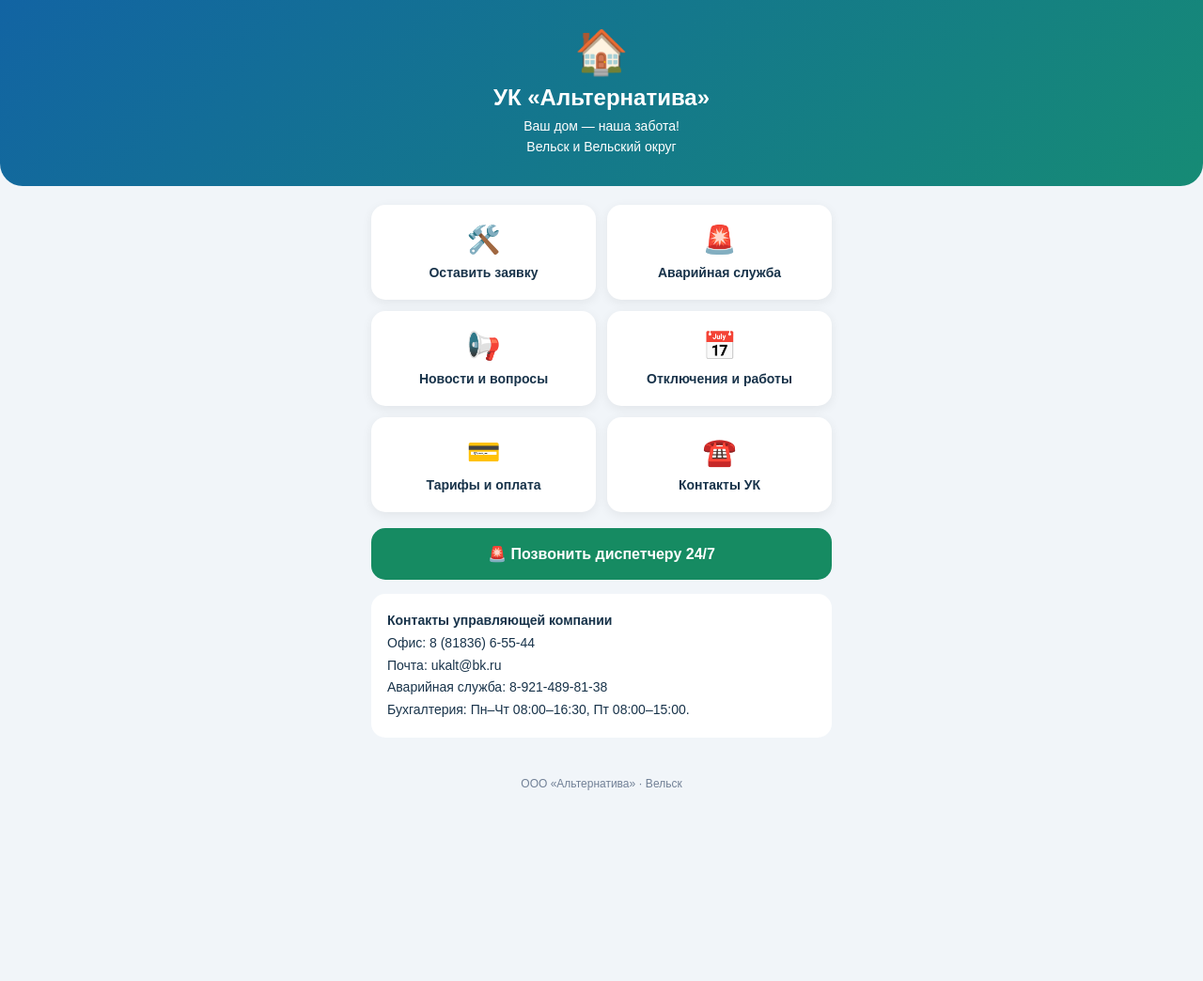
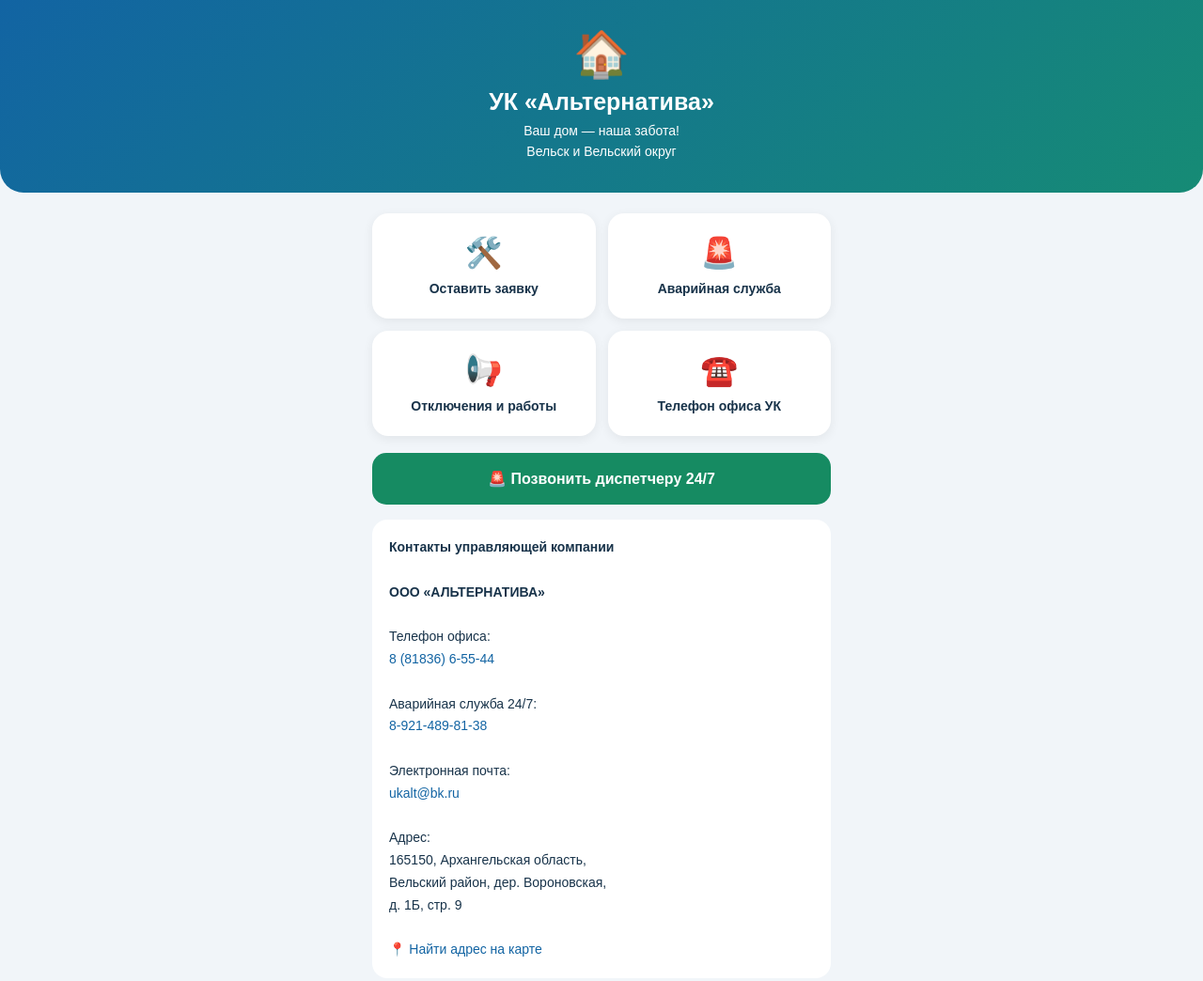
Before and after one commit to AlternativaVelsk/alternative-uk, a plain HTML site: page index.html in a window 1280 px wide. Shown: the top 1044 px of the page at 94% size. Before the commit the page ends 863 px from the top, so only its background shows below. Drawn offline with Linux system fonts and the light colour scheme.

Commit message:
Update index.html

```diff
--- a/index.html
+++ b/index.html
@@ -2,25 +2,25 @@
 <html lang="ru">
 <head>
 <meta charset="UTF-8">
-<meta name="viewport" content="width=device-width, initial-scale=1, maximum-scale=1">
+<meta name="viewport" content="width=device-width,initial-scale=1">
 <meta name="theme-color" content="#1264a3">
 <title>УК Альтернатива</title>
-<script src="https://st.max.ru/js/max-web-app.js"></script>
 <style>
 *{box-sizing:border-box}
 body{margin:0;background:#f1f5f9;color:#18334a;font-family:Arial,sans-serif}
-header{background:linear-gradient(135deg,#1264a3,#168b75);color:white;padding:28px 16px;border-radius:0 0 24px 24px;text-align:center}
-.logo{font-size:46px}
-h1{font-size:24px;margin:8px}
+header{background:linear-gradient(135deg,#1264a3,#168b75);color:white;padding:30px 16px;border-radius:0 0 25px 25px;text-align:center}
+.logo{font-size:48px}
+h1{font-size:25px;margin:8px}
 header p{font-size:14px;margin:6px}
-main{max-width:520px;margin:20px auto;padding:0 15px}
-.grid{display:grid;grid-template-columns:1fr 1fr;gap:12px}
-.card{background:white;border-radius:15px;padding:20px 8px;text-align:center;text-decoration:none;color:#18334a;box-shadow:0 3px 12px #0001;display:block}
-.card span{font-size:29px;display:block;margin-bottom:9px}
+main{max-width:520px;margin:22px auto;padding:0 16px}
+.grid{display:grid;grid-template-columns:1fr 1fr;gap:13px}
+.card{background:white;border-radius:17px;padding:23px 8px;text-align:center;text-decoration:none;color:#18334a;box-shadow:0 3px 12px #0001;display:block}
+.card span{font-size:32px;display:block;margin-bottom:10px}
 .card b{font-size:14px}
-.call{display:block;background:#168b62;color:white;text-align:center;padding:18px;border-radius:15px;margin-top:17px;text-decoration:none;font-weight:bold}
-.info{background:white;padding:17px;border-radius:15px;margin-top:15px;line-height:1.7;font-size:14px}
-footer{text-align:center;color:#718096;font-size:12px;padding:22px}
+.call{display:block;background:#168b62;color:white;text-align:center;padding:18px;border-radius:15px;margin-top:18px;text-decoration:none;font-weight:bold}
+.info{background:white;padding:18px;border-radius:16px;margin-top:16px;line-height:1.7;font-size:14px}
+.info a{color:#1264a3;text-decoration:none}
+footer{text-align:center;color:#718096;font-size:12px;padding:25px}
 </style>
 </head>
 <body>
@@ -30,32 +30,64 @@ footer{text-align:center;color:#718096;font-size:12px;padding:22px}
 <p>Ваш дом — наша забота!</p>
 <p>Вельск и Вельский округ</p>
 </header>
+
 <main>
 <div class="grid">
-<a class="card" href="mailto:ukalt@bk.ru?subject=Заявка%20в%20УК"><span>🛠️</span><b>Оставить заявку</b></a>
-<a class="card" href="tel:+79214898138"><span>🚨</span><b>Аварийная служба</b></a>
-<a class="card" href="mailto:ukalt@bk.ru?subject=Вопрос%20в%20УК"><span>📢</span><b>Новости и вопросы</b></a>
-<a class="card" href="mailto:ukalt@bk.ru?subject=Отключения"><span>📅</span><b>Отключения и работы</b></a>
-<a class="card" href="mailto:ukalt@bk.ru?subject=Тарифы"><span>💳</span><b>Тарифы и оплата</b></a>
-<a class="card" href="tel:+78183665544"><span>☎️</span><b>Контакты УК</b></a>
+
+<a class="card" href="mailto:ukalt@bk.ru?subject=Заявка%20в%20УК">
+<span>🛠️</span>
+<b>Оставить заявку</b>
+</a>
+
+<a class="card" href="tel:+79214898138">
+<span>🚨</span>
+<b>Аварийная служба</b>
+</a>
+
+<a class="card" href="https://max.ru/id2907017828_biz" target="_blank" rel="noopener">
+<span>📢</span>
+<b>Отключения и работы</b>
+</a>
+
+<a class="card" href="tel:+78183665544">
+<span>☎️</span>
+<b>Телефон офиса УК</b>
+</a>
+
 </div>
-<a class="call" href="tel:+79214898138">🚨 Позвонить диспетчеру 24/7</a>
+
+<a class="call" href="tel:+79214898138">
+🚨 Позвонить диспетчеру 24/7
+</a>
+
 <div class="info">
-<b>Контакты управляющей компании</b><br>
-Офис: 8 (81836) 6-55-44<br>
-Почта: ukalt@bk.ru<br>
-Аварийная служба: 8-921-489-81-38<br>
-Бухгалтерия: Пн–Чт 08:00–16:30, Пт 08:00–15:00.
+<b>Контакты управляющей компании</b><br><br>
+
+<b>ООО «АЛЬТЕРНАТИВА»</b><br><br>
+
+Телефон офиса:<br>
+<a href="tel:+78183665544">8 (81836) 6-55-44</a><br><br>
+
+Аварийная служба 24/7:<br>
+<a href="tel:+79214898138">8-921-489-81-38</a><br><br>
+
+Электронная почта:<br>
+<a href="mailto:ukalt@bk.ru">ukalt@bk.ru</a><br><br>
+
+Адрес:<br>
+165150, Архангельская область,<br>
+Вельский район, дер. Вороновская,<br>
+д. 1Б, стр. 9
+<br><br>
+
+<a href="https://www.google.com/maps/search/?api=1&query=165150+деревня+Вороновская+1Б+строение+9">
+📍 Найти адрес на карте
+</a>
 </div>
 </main>
-<footer>ООО «Альтернатива» · Вельск</footer>
-<script>
-window.addEventListener('load', function() {
-  document.body.style.visibility = 'visible';
-  if (window.WebApp) {
-    console.log('MAX Bridge подключён');
-  }
-});
-</script>
+
+<footer>
+ООО «Альтернатива» · Вельск
+</footer>
 </body>
 </html>
```
